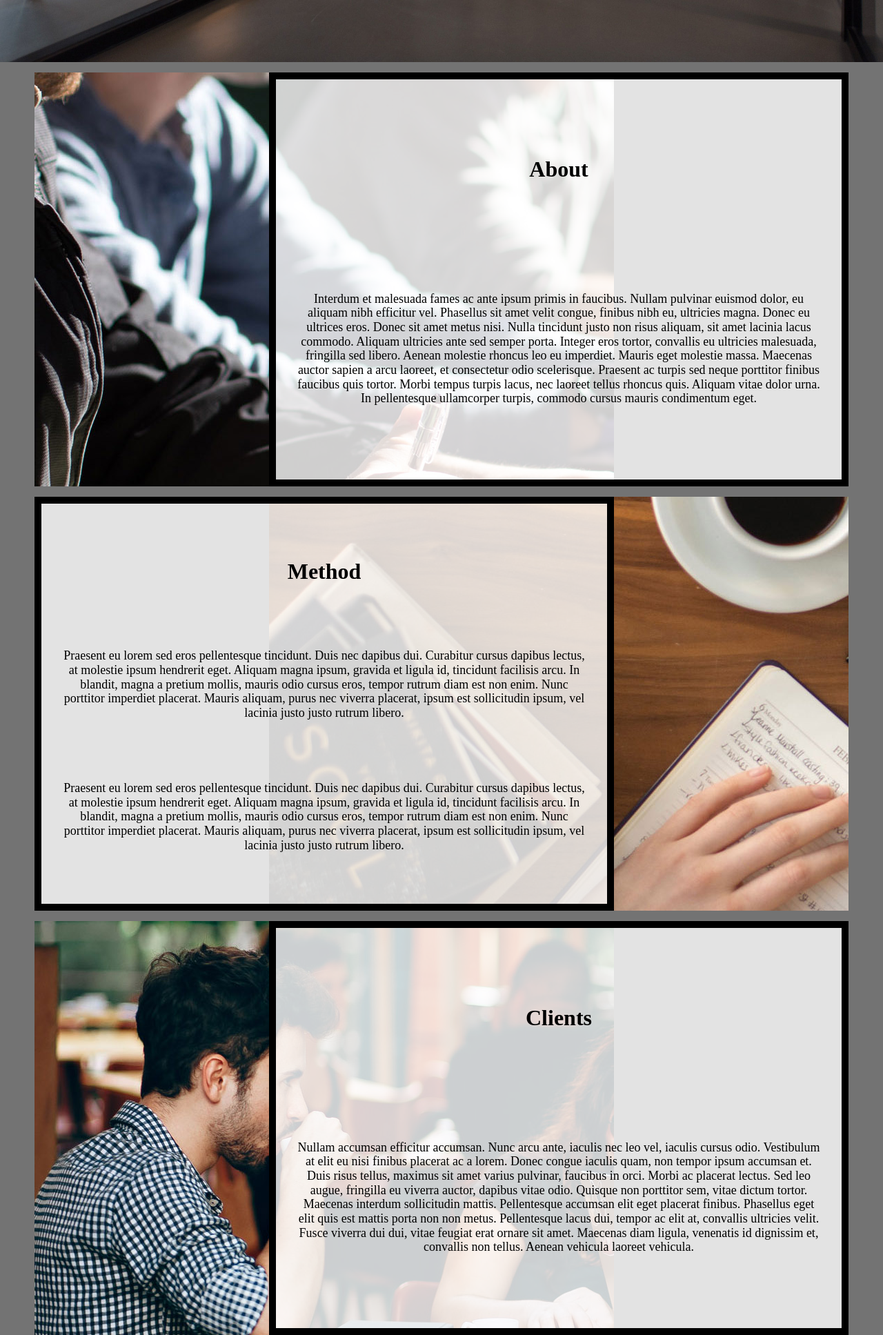
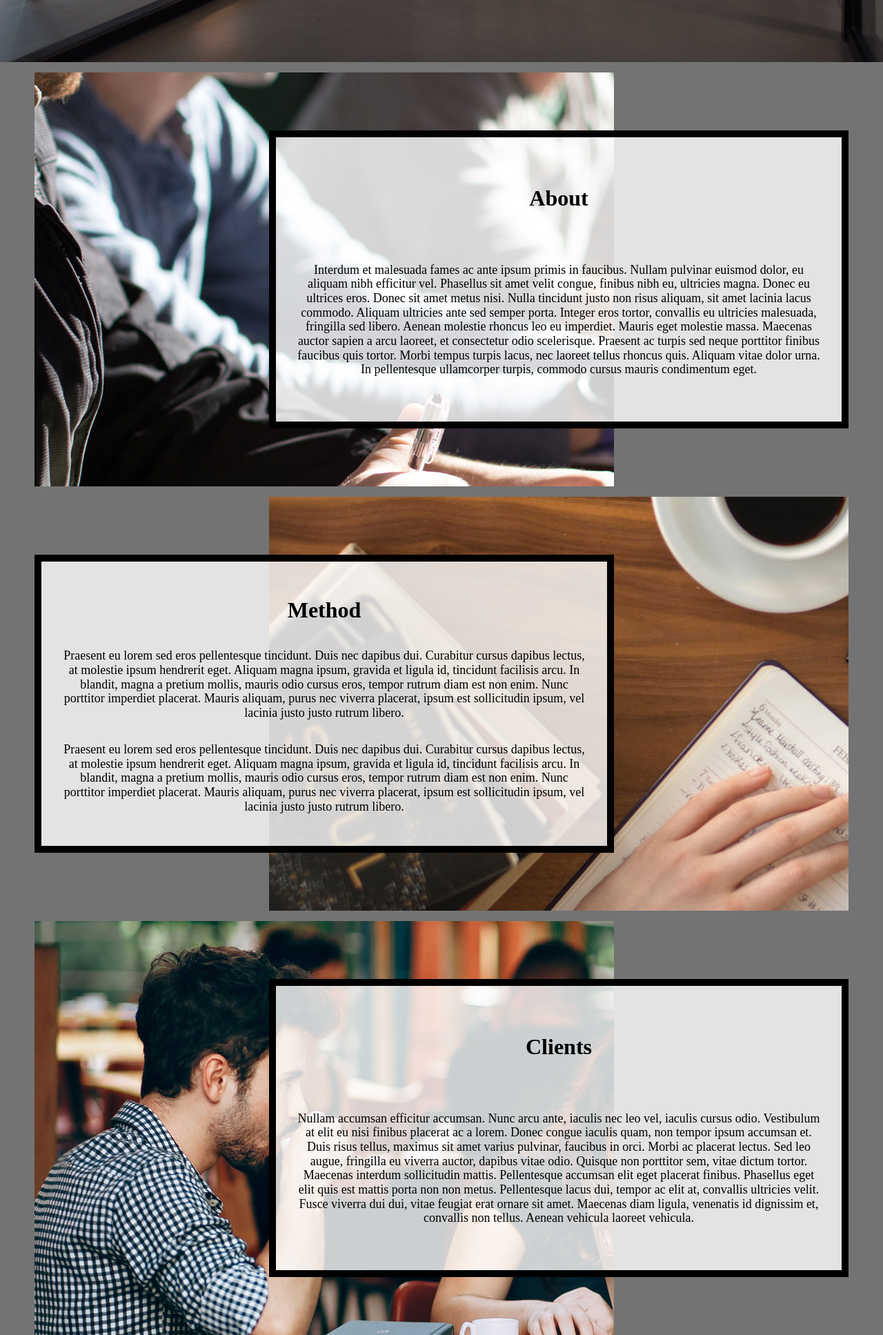
Before and after one commit to aryagoelll/hw3_2024, a plain HTML site: page index.html in a window 1280 px wide. Shown: the part 791-2726 px from the top of the page at 69% size. Drawn offline with Linux system fonts and the light colour scheme.

Commit message:
Update style.css

```diff
--- a/css/style.css
+++ b/css/style.css
@@ -188,21 +188,29 @@ first div in the grid  and place it in the grid. */
       .about {
         grid-column: 2 / span 1; /* Begin in the 2nd column and span one column */
         grid-row: 2;            /* Begin on the 2nd row */
+        margin-top: 10%;
+        margin-bottom: 10%;
       }
 
       .method {
         grid-column: 2 / span 1;
         grid-row: 3;
+        margin-top: 10%;
+        margin-bottom: 10%;
       }
 
       .clients {
         grid-column: 2 / span 1;
         grid-row: 4;
+        margin-top: 10%;
+        margin-bottom: 10%;
       }
 
       .contact {
         grid-column: 2 / span 1;
         grid-row: 5;
+        margin-top: 10%;
+        margin-bottom: 10%;
       }
 
 
@@ -236,7 +244,6 @@ first div in the grid  and place it in the grid. */
     display: grid;
     place-items: center;
     text-align: center;
-    height: 100%;
 }
 
 * {
```
